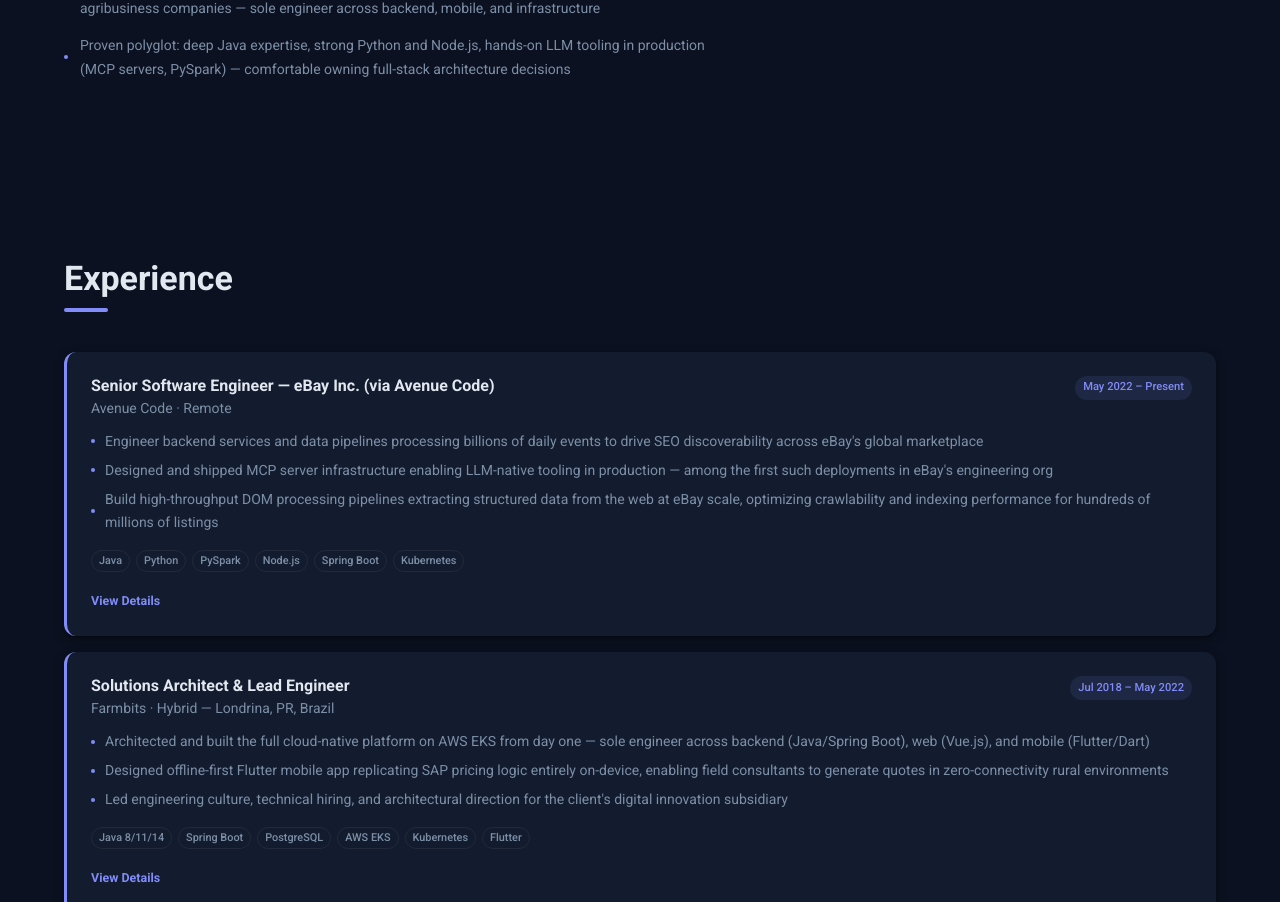
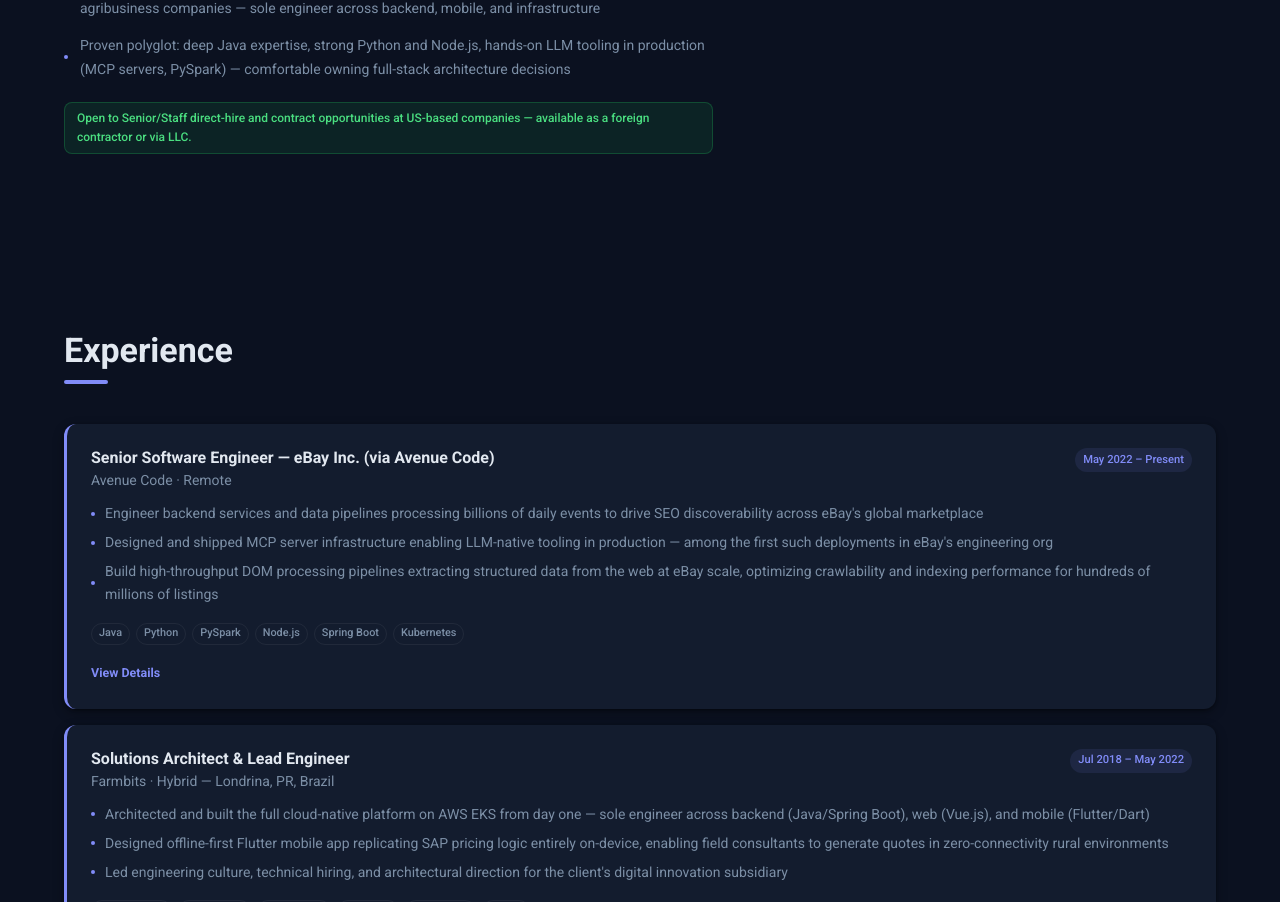
Before and after one commit to jaumzera/resume, a React (Vite) app: page / in a window 1280 px wide. Shown: the part 1188-2090 px from the top of the page. Built offline with nearby package versions, Linux system fonts and the light colour scheme; some icons are missing.

Commit message:
Fixing hiring mode

```diff
--- a/src/components/sections/About.tsx
+++ b/src/components/sections/About.tsx
@@ -5,7 +5,7 @@
 import CardContent from '@mui/material/CardContent'
 import Stack from '@mui/material/Stack'
 import Section, { SectionTitle } from '../layout/Section'
-import { highlights, aboutHighlights } from '../../data/resume'
+import { highlights, aboutHighlights, availability } from '../../data/resume'
 import { useTheme } from '@mui/material/styles'
 
 export default function About() {
@@ -39,6 +39,25 @@
               </Stack>
             ))}
           </Stack>
+
+          <Box
+            sx={{
+              mt: 2.5,
+              display: 'inline-block',
+              px: 1.5,
+              py: 0.75,
+              borderRadius: '8px',
+              fontSize: '0.75rem',
+              fontWeight: 500,
+              lineHeight: 1.6,
+              bgcolor: isDark ? 'rgba(34,197,94,0.1)' : 'rgba(34,197,94,0.08)',
+              color: isDark ? '#4ade80' : '#16a34a',
+              border: '1px solid',
+              borderColor: isDark ? 'rgba(34,197,94,0.25)' : 'rgba(34,197,94,0.3)',
+            }}
+          >
+            {availability}
+          </Box>
         </Grid>
 
         {/* Right: stat cards */}
--- a/src/data/resume.ts
+++ b/src/data/resume.ts
@@ -20,6 +20,8 @@
   { value: '6',   label: 'Certifications' },
   { value: '5+',  label: 'Industries' },
 ]
+
+export const availability = 'Open to Senior/Staff direct-hire and contract opportunities at US-based companies — available as a foreign contractor or via LLC.'
 
 export const aboutHighlights = [
   "Engineered high-throughput data pipelines at eBay processing billions of messages daily — driving SEO discoverability across one of the world's largest e-commerce platforms",
```
